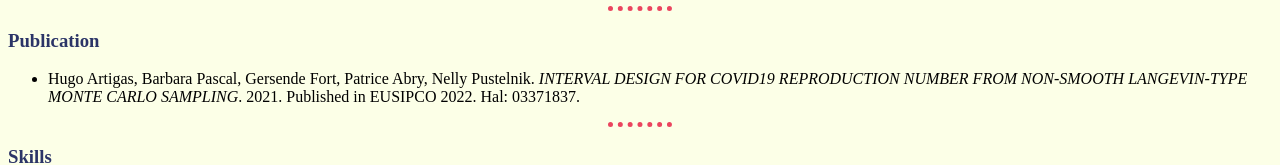
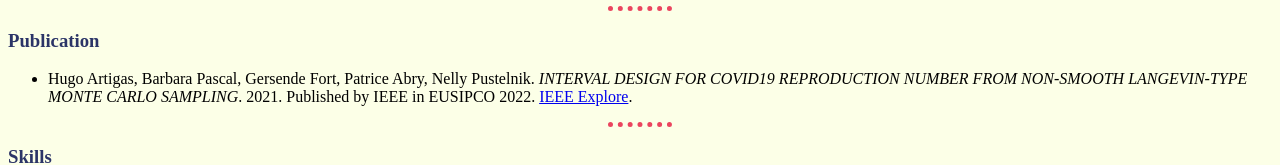
Before and after one commit to hugoartigas/resume, a plain HTML site: page index.html in a window 1280 px wide. Shown: the part 1175-1340 px from the top of the page. Drawn offline with Linux system fonts and the light colour scheme.

Commit message:
Update index.html

```diff
--- a/index.html
+++ b/index.html
@@ -80,7 +80,7 @@
     <hr>
     <h3>Publication</h3>
     <ul>
-        <li>Hugo Artigas, Barbara Pascal, Gersende Fort, Patrice Abry, Nelly Pustelnik. <em> INTERVAL DESIGN FOR COVID19 REPRODUCTION NUMBER FROM NON-SMOOTH LANGEVIN-TYPE MONTE CARLO SAMPLING</em>. 2021. Published in EUSIPCO 2022. Hal: 03371837. </li>
+        <li>Hugo Artigas, Barbara Pascal, Gersende Fort, Patrice Abry, Nelly Pustelnik. <em> INTERVAL DESIGN FOR COVID19 REPRODUCTION NUMBER FROM NON-SMOOTH LANGEVIN-TYPE MONTE CARLO SAMPLING</em>. 2021. Published by IEEE in EUSIPCO 2022. <a href="https://ieeexplore.ieee.org/document/9909547">IEEE Explore</a>. </li>
     </ul>
     <hr>
     <h3>Skills</h3>
```
